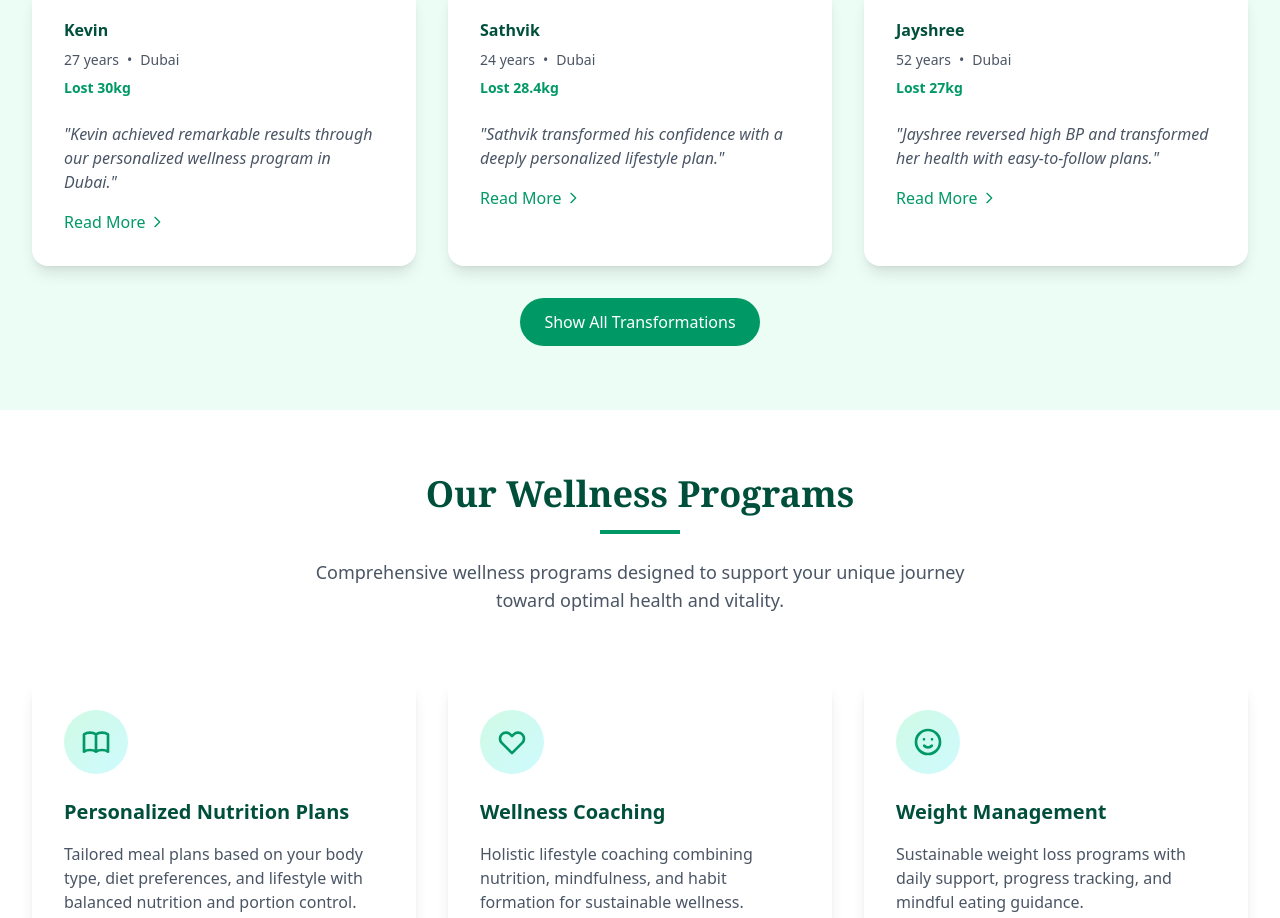
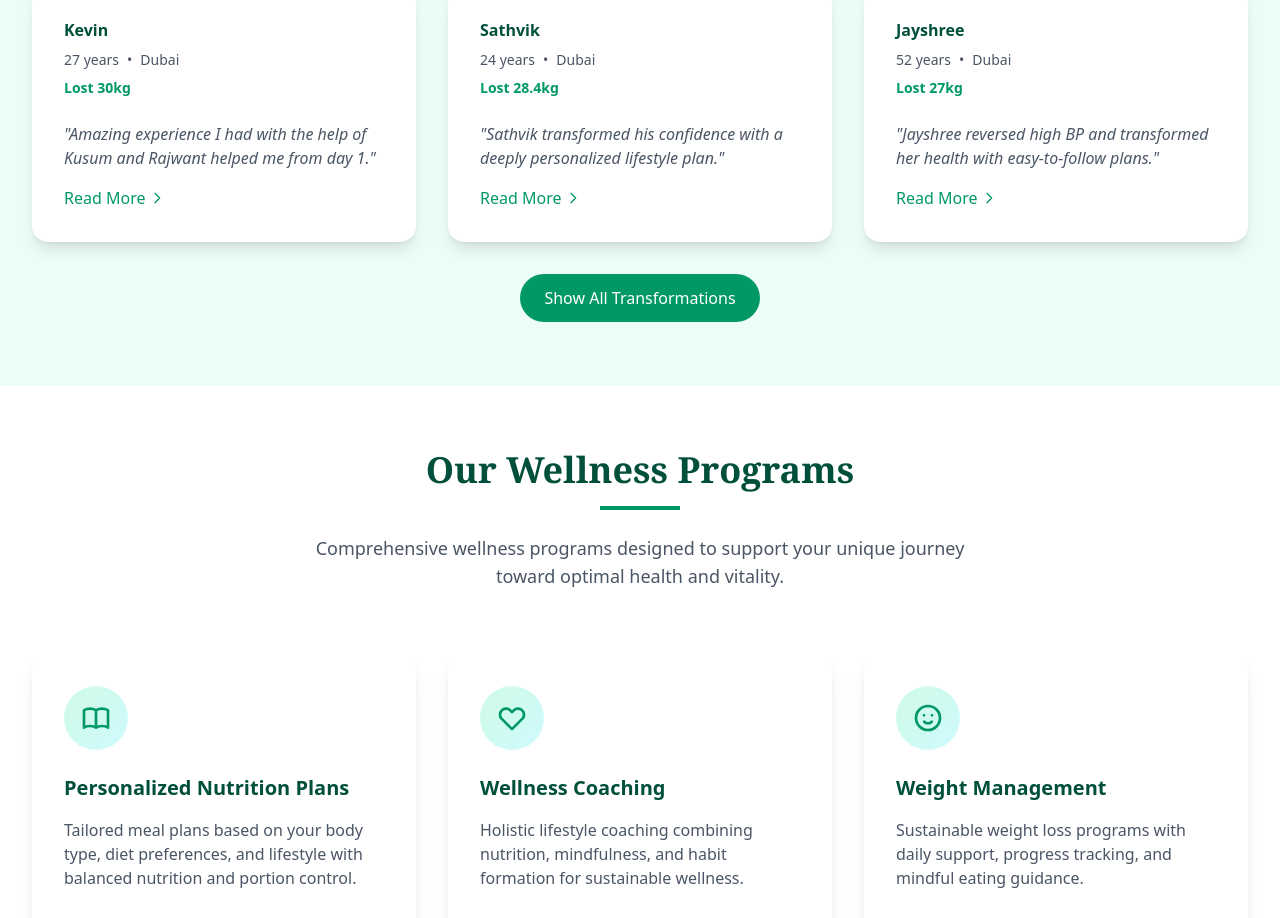
Before and after one commit to AmanMishra0987/nutri, a React (Vite) app: page / in a window 1280 px wide. Shown: the part 1923-2841 px from the top of the page. Built offline with nearby package versions, Linux system fonts and the light colour scheme.

Commit message:
add testi

```diff
--- a/src/pages/Home.jsx
+++ b/src/pages/Home.jsx
@@ -16,7 +16,7 @@ const TRANSFORMATIONS = [
     location: "Dubai",
     weightLost: "30kg",
     shortSummary: "Lost 30kg with personalized nutrition coaching",
-    shortDescription: "Kevin achieved remarkable results through our personalized wellness program in Dubai."
+    shortDescription: "Amazing experience I had with the help of Kusum and Rajwant helped me from day 1."
   },
   {
     id: "2",
@@ -25,7 +25,7 @@ const TRANSFORMATIONS = [
     location: "Dubai",
     weightLost: "3kg",
     shortSummary: "Achieved goals in short timeframes",
-    shortDescription: "Priyanka found our program effective and encouraging, making it her daily lifestyle."
+    shortDescription: "I have always managed to achieve my goals with your program, even within short month timeframes."
   },
   {
     id: "3",
@@ -34,7 +34,7 @@ const TRANSFORMATIONS = [
     location: "Dubai",
     weightLost: "8kg",
     shortSummary: "Lost 8kg with constant guidance",
-    shortDescription: "Simran became more mindful of what she eats and adopted a cleaner, healthier lifestyle."
+    shortDescription: "I can’t thank Kusum and Rajwant enough for their constant guidance and support throughout my journey. Their diet plans were simple, practical."
   },
   {
     id: "4",
```
